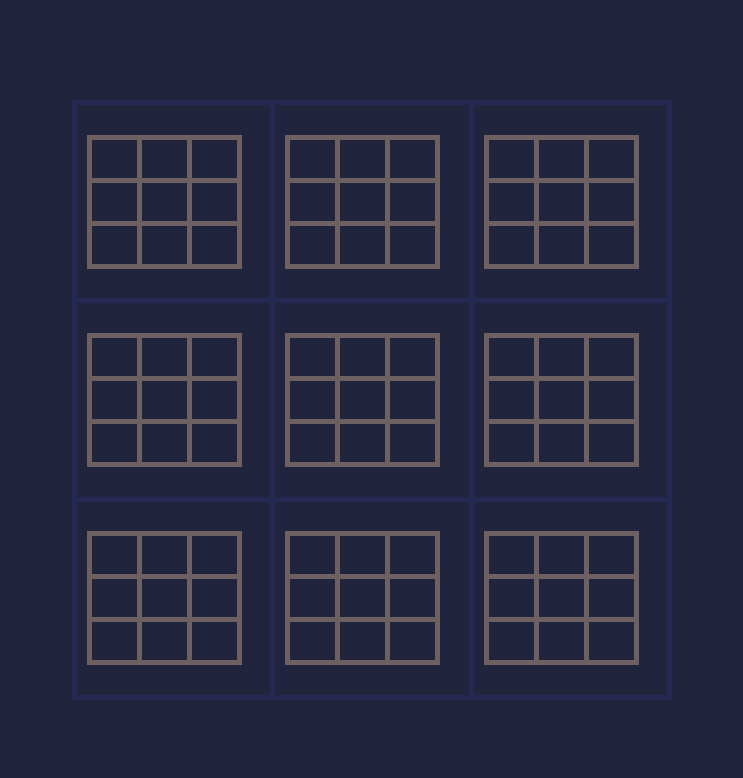
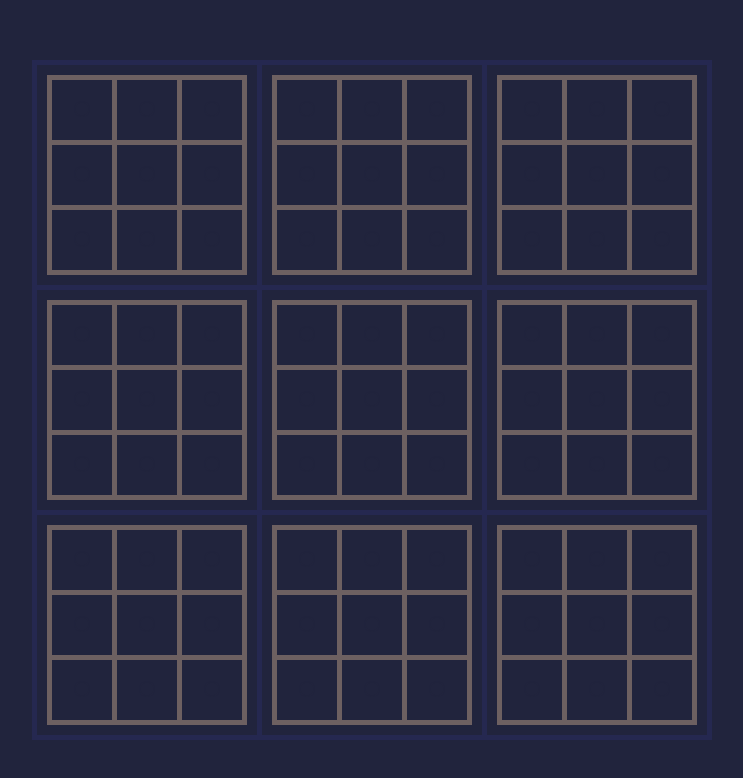
Before and after one commit to KingoCor/Ben-Orlin-tic-tac-toe, a plain HTML site: page index.html in a window 1280 px wide. Both pictures are taken after a click on the button "Start". Shown: the whole page, without its empty margins (268-1011 px from the left). Drawn offline with Linux system fonts and the light colour scheme.

Commit message:
Update index.css

```diff
--- a/index.css
+++ b/index.css
@@ -51,8 +51,8 @@ table {
 }
 
 table.inner_field td {
-	min-width: 25px;
-	min-height: 25px;
+	width: min(5vh,5vw);
+	height: min(5vh,5vw);
 }
 
 td {
```
